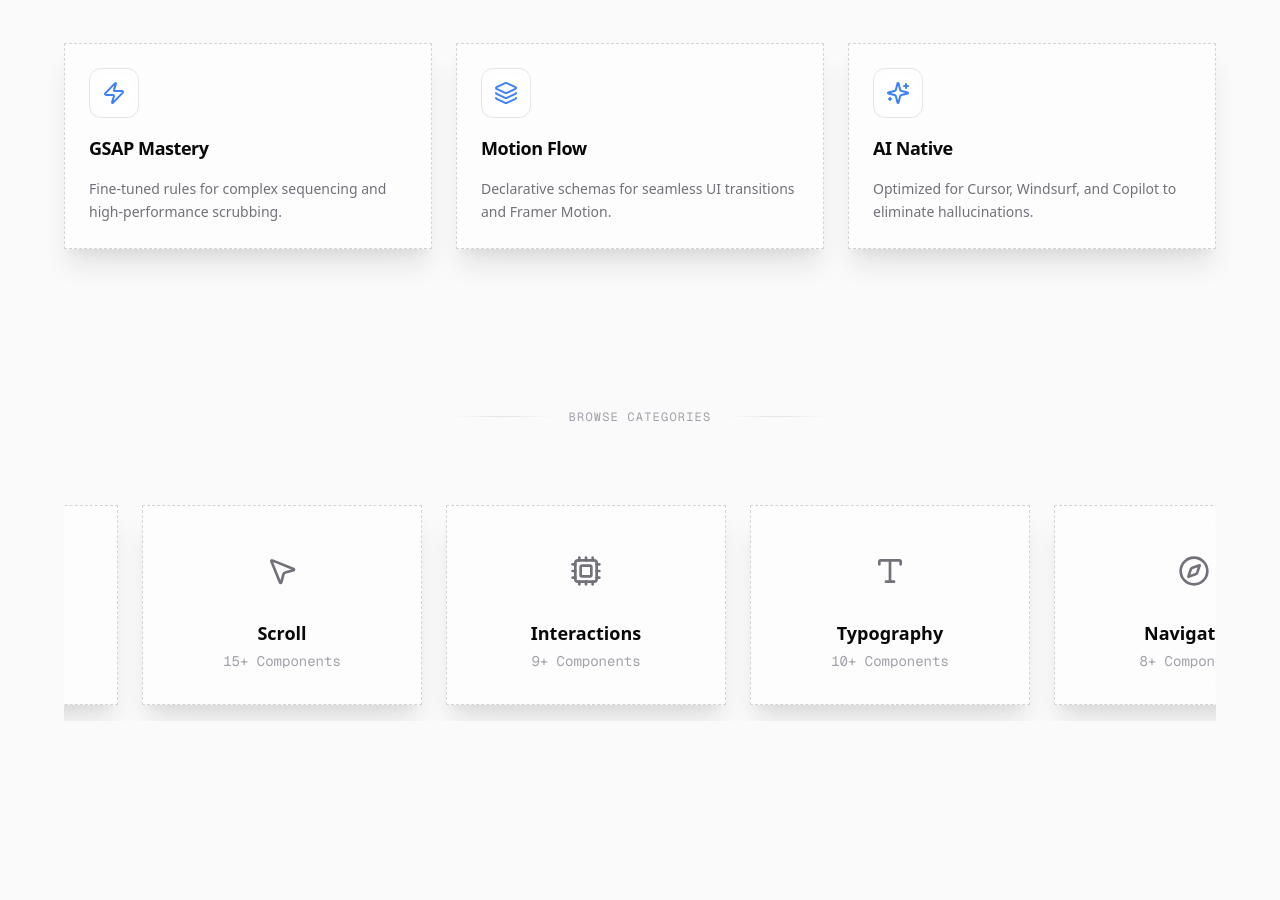
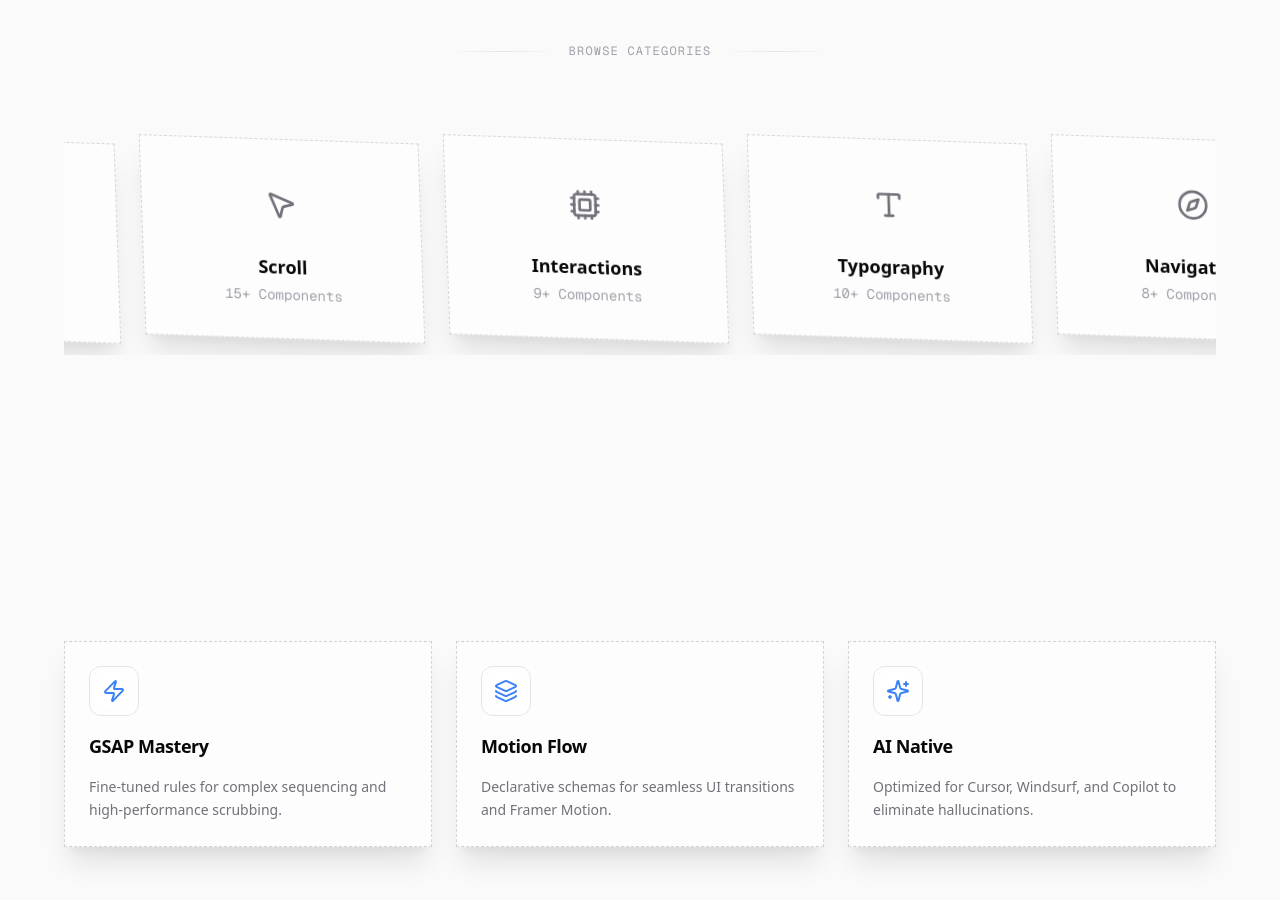
Before and after one commit to zbailey83/animatAI, a Next.js app in the folder animai-library/: page / in a window 1280 px wide. Shown: the part 880-1780 px from the top of the page. Built offline with nearby package versions, Linux system fonts and the light colour scheme.

Commit message:
feat: add animated gradient trace SVG component and infinite draggable category carousel.

```diff
--- a/animai-library/app/page.tsx
+++ b/animai-library/app/page.tsx
@@ -94,6 +94,23 @@ export default function Home() {
                         </Link>
                     </motion.div>
 
+
+                    {/* Component Categories Section */}
+                    <motion.div
+                        initial={{ opacity: 0 }}
+                        animate={{ opacity: 1 }}
+                        transition={{ delay: 1.0 }}
+                        className="pt-24 w-full"
+                    >
+                        <div className="flex items-center gap-4 mb-4 justify-center">
+                            <div className="h-px bg-gradient-to-r from-transparent via-border-subtle to-transparent w-full max-w-[100px]" />
+                            <span className="text-xs font-mono uppercase tracking-widest text-text-muted">Browse Categories</span>
+                            <div className="h-px bg-gradient-to-r from-transparent via-border-subtle to-transparent w-full max-w-[100px]" />
+                        </div>
+
+                        <InfiniteCategoryCarousel />
+                    </motion.div>
+
                     {/* Feature Cards */}
                     <div className="grid grid-cols-1 md:grid-cols-3 gap-6 pt-24">
                         {[
@@ -117,7 +134,7 @@ export default function Home() {
                                 key={i}
                                 initial={{ opacity: 0, y: 30 }}
                                 animate={{ opacity: 1, y: 0 }}
-                                transition={{ delay: 1 + (i * 0.1) }}
+                                transition={{ delay: 1.4 + (i * 0.1) }}
                                 className="glass-card p-6 space-y-4 text-left group"
                             >
                                 <div className="glass-panel p-3 w-fit group-hover:scale-110 transition-transform">
@@ -132,22 +149,6 @@ export default function Home() {
                             </motion.div>
                         ))}
                     </div>
-
-                    {/* Component Categories Section */}
-                    <motion.div
-                        initial={{ opacity: 0 }}
-                        animate={{ opacity: 1 }}
-                        transition={{ delay: 1.4 }}
-                        className="pt-24 w-full"
-                    >
-                        <div className="flex items-center gap-4 mb-4 justify-center">
-                            <div className="h-px bg-gradient-to-r from-transparent via-border-subtle to-transparent w-full max-w-[100px]" />
-                            <span className="text-xs font-mono uppercase tracking-widest text-text-muted">Browse Categories</span>
-                            <div className="h-px bg-gradient-to-r from-transparent via-border-subtle to-transparent w-full max-w-[100px]" />
-                        </div>
-
-                        <InfiniteCategoryCarousel />
-                    </motion.div>
                 </div>
             </main>
 
--- a/animai-library/components/InfiniteCategoryCarousel.tsx
+++ b/animai-library/components/InfiniteCategoryCarousel.tsx
@@ -21,11 +21,61 @@ if (typeof window !== "undefined") {
 }
 
 const CATEGORIES = [
-    { name: 'Typography', icon: Type, href: '/library/typography', count: '10+' },
-    { name: 'Navigation', icon: Compass, href: '/library/navigation', count: '8+' },
-    { name: 'Pricing', icon: CreditCard, href: '/library/pricing', count: '12+' },
-    { name: 'Scroll', icon: MousePointer2, href: '/library/scroll', count: '15+' },
-    { name: 'Interactions', icon: Cpu, href: '/library/interactions', count: '9+' },
+    {
+        name: 'Typography',
+        icon: Type,
+        href: '/library/typography',
+        count: '10+',
+        styles: {
+            hoverBorder: 'hover:border-cyan-500/50',
+            iconBg: 'group-hover:bg-cyan-500/10',
+            iconColor: 'group-hover:text-cyan-500'
+        }
+    },
+    {
+        name: 'Navigation',
+        icon: Compass,
+        href: '/library/navigation',
+        count: '8+',
+        styles: {
+            hoverBorder: 'hover:border-emerald-500/50',
+            iconBg: 'group-hover:bg-emerald-500/10',
+            iconColor: 'group-hover:text-emerald-500'
+        }
+    },
+    {
+        name: 'Pricing',
+        icon: CreditCard,
+        href: '/library/pricing',
+        count: '12+',
+        styles: {
+            hoverBorder: 'hover:border-violet-500/50',
+            iconBg: 'group-hover:bg-violet-500/10',
+            iconColor: 'group-hover:text-violet-500'
+        }
+    },
+    {
+        name: 'Scroll',
+        icon: MousePointer2,
+        href: '/library/scroll',
+        count: '15+',
+        styles: {
+            hoverBorder: 'hover:border-amber-500/50',
+            iconBg: 'group-hover:bg-amber-500/10',
+            iconColor: 'group-hover:text-amber-500'
+        }
+    },
+    {
+        name: 'Interactions',
+        icon: Cpu,
+        href: '/library/interactions',
+        count: '9+',
+        styles: {
+            hoverBorder: 'hover:border-rose-500/50',
+            iconBg: 'group-hover:bg-rose-500/10',
+            iconColor: 'group-hover:text-rose-500'
+        }
+    },
 ];
 
 // Duplicate items to create a seamless loop effect
@@ -39,22 +89,48 @@ export function InfiniteCategoryCarousel() {
         const boxes = gsap.utils.toArray('.category-card');
 
         const loop = horizontalLoop(boxes, {
-            paused: true, // Start paused or playing? Usually playing.
+            paused: true,
             draggable: true,
             center: true,
             repeat: -1,
             speed: 1.5,
-            paddingRight: 24, // Matches gap-6 (24px)
-            snap: false // Snap can be tricky without inertia plugin, disable for smoother free-scroll feeling or set to 1 for generic snapping
+            paddingRight: 24,
+            snap: false
         });
 
-        // Start playing
         loop.play();
-
         setLoopInstance(loop);
 
+        // Velocity Tilt Logic
+        let lastX = 0;
+        let velocity = 0;
+
+        const updateTilt = () => {
+            const currentX = gsap.getProperty(boxes[0], "xPercent") as number;
+            let delta = currentX - lastX;
+
+            if (Math.abs(delta) > 50) {
+                delta = 0;
+            }
+
+            velocity += (delta - velocity) * 0.1;
+
+            const tilt = velocity * -5;
+            const clampedTilt = Math.max(-10, Math.min(10, tilt));
+
+            gsap.set(".category-card-inner", {
+                skewX: clampedTilt,
+                rotateZ: clampedTilt * 0.5,
+                transformOrigin: "center center"
+            });
+
+            lastX = currentX;
+        };
+
+        gsap.ticker.add(updateTilt);
+
         return () => {
-            // Cleanup if needed, though gsap.context handles most
+            gsap.ticker.remove(updateTilt);
             if (loop.draggable) loop.draggable.kill();
             loop.kill();
         }
@@ -70,7 +146,12 @@ export function InfiniteCategoryCarousel() {
     };
 
     return (
-        <div ref={containerRef} className="w-full relative py-12 group">
+        <div
+            ref={containerRef}
+            className="w-full relative py-12 group"
+            onMouseEnter={() => loopInstance?.pause()}
+            onMouseLeave={() => loopInstance?.play()}
+        >
 
             {/* Carousel Container */}
             <div className="overflow-hidden w-full cursor-grab active:cursor-grabbing py-4">
@@ -81,9 +162,9 @@ export function InfiniteCategoryCarousel() {
                             className="category-card flex-shrink-0 w-[240px] md:w-[280px]"
                         >
                             <Link href={cat.href} draggable={false} className="block h-full">
-                                <div className="glass-card p-6 h-[200px] flex flex-col items-center justify-center gap-4 text-center hover:border-accent-blue/50 transition-colors select-none">
-                                    <div className="p-4 rounded-full bg-bg-secondary/50 group-hover:bg-accent-blue/10 transition-colors">
-                                        <cat.icon size={32} className="text-text-secondary group-hover:text-accent-blue transition-colors" />
+                                <div className={`category-card-inner glass-card p-6 h-[200px] flex flex-col items-center justify-center gap-4 text-center ${cat.styles.hoverBorder} transition-colors select-none`}>
+                                    <div className={`p-4 rounded-full bg-bg-secondary/50 ${cat.styles.iconBg} transition-colors`}>
+                                        <cat.icon size={32} className={`text-text-secondary ${cat.styles.iconColor} transition-colors`} />
                                     </div>
                                     <div>
                                         <h3 className="text-lg font-bold mb-1">{cat.name}</h3>
--- a/animai-library/components/library/GradientTrace.tsx
+++ b/animai-library/components/library/GradientTrace.tsx
@@ -41,7 +41,7 @@ export function GradientTrace() {
     }, { scope: container });
 
     return (
-        <div ref={container} className="flex items-center justify-center p-8 bg-zinc-950 rounded-xl border border-zinc-900 aspect-square">
+        <div ref={container} className="flex items-center justify-center p-8 glass-card aspect-square">
             <div className="w-full max-w-[200px]">
                 <svg
                     id="svg-stage"
--- a/animai-library/components/library/ProgressSVGPath.tsx
+++ /dev/null
@@ -1,45 +0,0 @@
-"use client";
-
-import { useEffect, useRef, useState } from "react";
-
-export function ProgressSVGPath() {
-    const pathRef = useRef<SVGPathElement>(null);
-    const [progress, setProgress] = useState(0);
-
-    useEffect(() => {
-        if (!pathRef.current) return;
-
-        const length = pathRef.current.getTotalLength();
-        pathRef.current.style.strokeDasharray = `${length}`;
-        pathRef.current.style.strokeDashoffset = `${length}`;
-
-        const interval = setInterval(() => {
-            setProgress((prev) => {
-                const next = prev + 1;
-                if (next > 100) return 0;
-
-                if (pathRef.current) {
-                    pathRef.current.style.strokeDashoffset = `${length - (length * next) / 100}`;
-                }
-                return next;
-            });
-        }, 30);
-
-        return () => clearInterval(interval);
-    }, []);
-
-    return (
-        <div className="h-32 flex items-center justify-center bg-gradient-to-br from-indigo-900/20 to-purple-900/20 rounded-lg">
-            <svg width="200" height="100" viewBox="0 0 200 100">
-                <path
-                    ref={pathRef}
-                    d="M 10 50 Q 50 10, 100 50 T 190 50"
-                    fill="none"
-                    stroke="#8b5cf6"
-                    strokeWidth="3"
-                    strokeLinecap="round"
-                />
-            </svg>
-        </div>
-    );
-}
```
